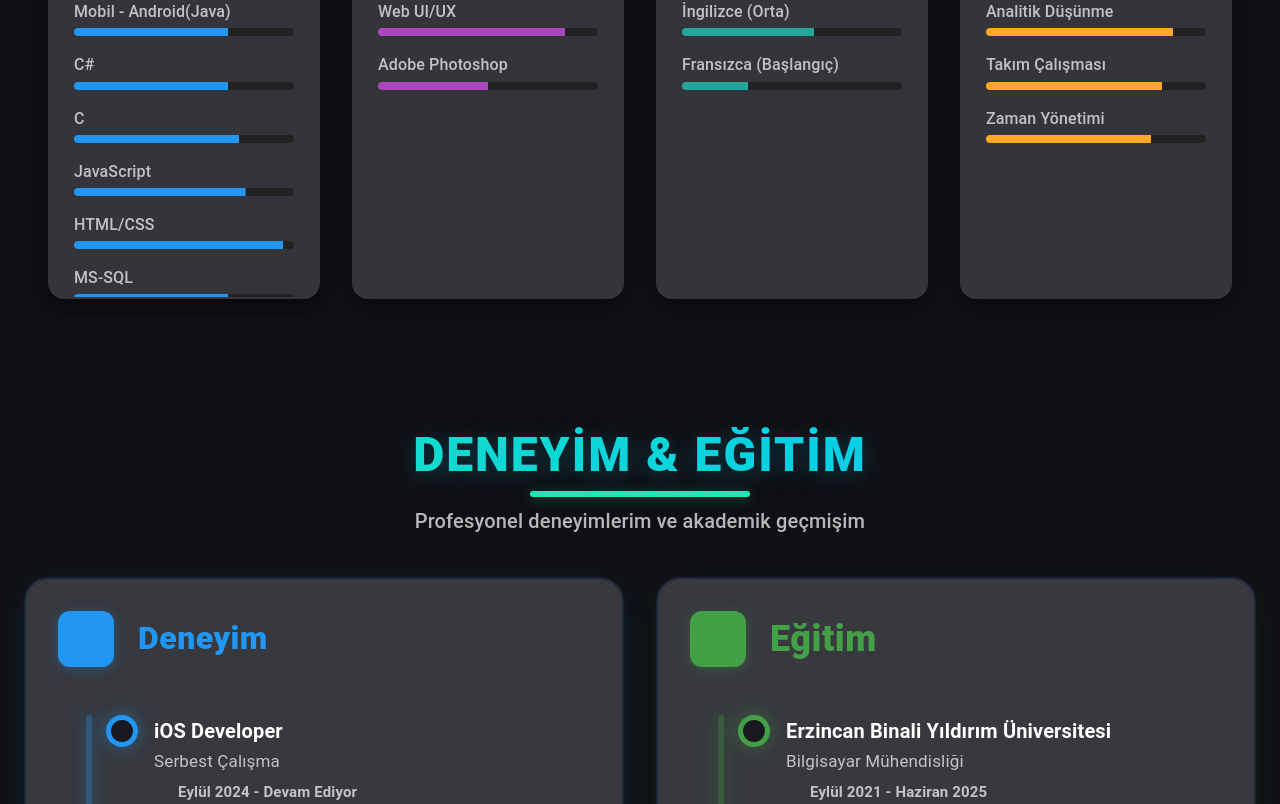
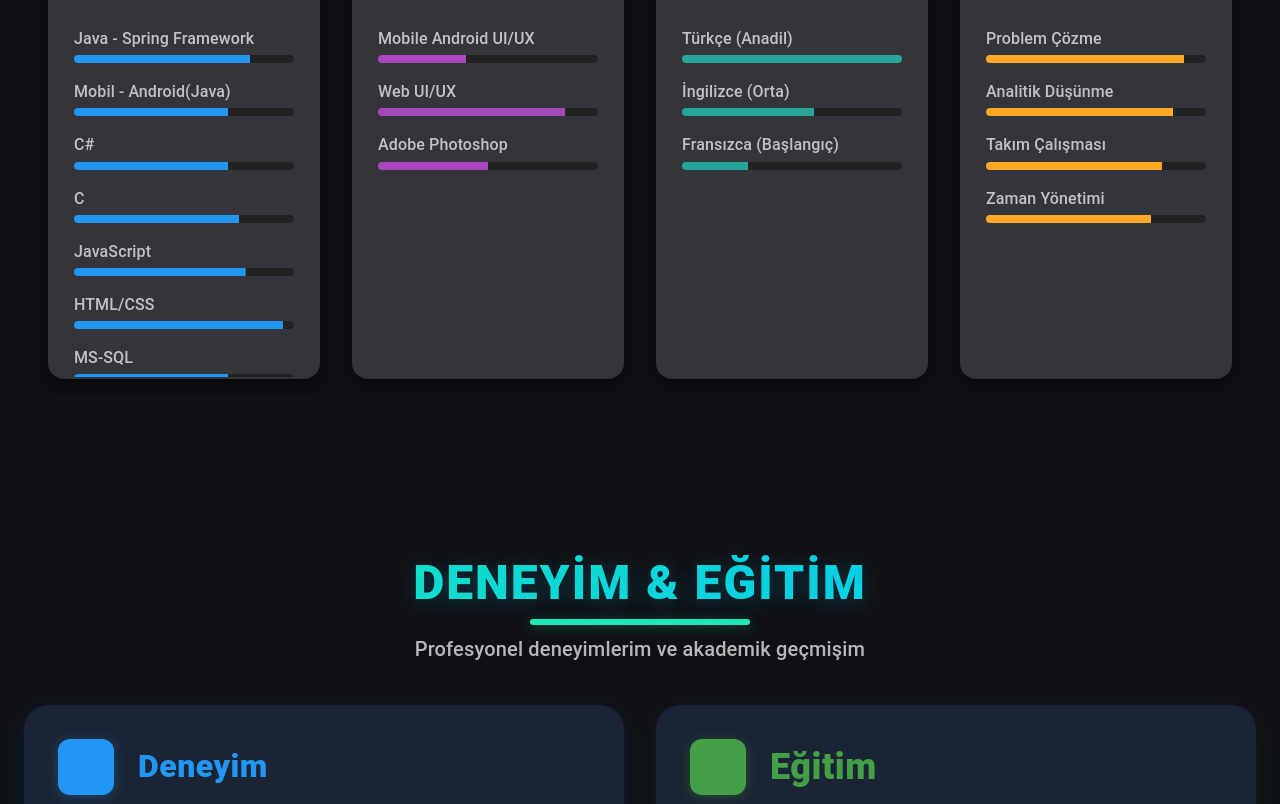
Before and after one commit to muhammetfisek/kisisel-sitem, a React (Vite) app in the folder mf_site/: page /yeteneklerim in a window 1280 px wide. Shown: the part 1996-2800 px from the top of the page. Built offline with nearby package versions, Linux system fonts and the light colour scheme; some icons are missing.

Commit message:
Deneyim bileşeninde içerik güncellemeleri yapıldı; yeni iş deneyimleri eklendi ve eğitim bilgileri güncellendi. Navbar bileşenine Deneyim menü öğesi eklendi. Yeteneklerim bileşeninde stil iyileştirmeleri gerçekleştirildi.

```diff
--- a/mf_site/src/deneyim/Deneyim.jsx
+++ b/mf_site/src/deneyim/Deneyim.jsx
@@ -7,22 +7,25 @@ import WorkIcon from '@mui/icons-material/Work';
 import SchoolIcon from '@mui/icons-material/School';
 import LocationOnIcon from '@mui/icons-material/LocationOn';
 import CalendarMonthIcon from '@mui/icons-material/CalendarMonth';
+import { useTheme } from '@mui/material/styles';
 
 const deneyimler = [
     {
-    title: "iOS Developer",
+        title: "Backend Developer",
         company: "Serbest Çalışma",
-    date: "Eylül 2024 - Devam Ediyor",
-    location: "Bursa, Türkiye - Uzaktan",
-    description: "SwiftUI kullanarak mobil uygulamalar geliştiriyorum. Kullanıcı dostu arayüzler tasarlayıp, modern iOS geliştirme pratiklerini kullanarak performanslı uygulamalar yaratıyorum.",
+        date: " Şubat 2025 - Devam Ediyor",
+        location: "İstanbul, Türkiye - Uzaktan",
+        description: "Kendi geliştirmiş olduğum uygulamamın backend kısmını yazıyorum",
       },
     {
         title: "Stajyer Yazılım Geliştirici",
-    company: "BELSİS Yazılım",
+        company: "Staj Okulu , Exedra Bilişim Çözümleri",
         date: "Temmuz 2024 - Ağustos 2024",
-    location: "Bursa, Türkiye - Ofisten",
-    description: "Staj sürecinde Odoo kullanarak modül geliştirme konusunda deneyim kazandım. Ekip çalışması ve yazılım geliştirme süreçleri hakkında bilgi edindim.",
+        location: "İstnabul-Üsküdar, Türkiye - Ofisten",
+        description: "Staj okulu sürecinde sektörün önde gelen firmalarından uzmanların gerçekleştirdiği seminer ve sunumlar sayesinde yazılım geliştirme süreçleri, kariyer planlaması ve güncel teknolojiler hakkında değerli bilgiler edindim.",
       },
+
+
 ];
 
 const egitimler = [
@@ -31,13 +34,13 @@ const egitimler = [
     degree: "Bilgisayar Mühendisliği",
     date: "Eylül 2021 - Haziran 2025",
     location: "Erzincan, Türkiye",
-    description: "Lisans eğitimimi bilgisayar mühendisliği alanında tamamladım. Eğitimim sırasında programlama, veri yapıları, algoritma analizi, mobil uygulama geliştirme ve yazılım mühendisliği konularında bilgi ve beceriler edindim.",
+    description: "Lisans eğitimimi bilgisayar mühendisliği alanında tamamladım. Eğitimim sırasında programlama, veri yapıları, mobil uygulama geliştirme ve yazılım mühendisliği gibi çeşitli  konularda bilgiler edindim.",
   },
   {
-    title: "Ali Karasu Anadolu Lisesi",
+    title: "Kurtköy Anadolu Lisesi",
     degree: "Lise Eğitimi",
-    date: "Eylül 2017 - Haziran 2021",
-    location: "Bursa, Türkiye",
+    date: "Eylül 2016 - Haziran 2020",
+    location: "İstanbul-Pendik, Türkiye",
     description: "Lise eğitimimi tamamlayarak yükseköğrenime hazırlandım. Bu süreçte temel bilimler ve yabancı dil alanlarında kendimi geliştirdim.",
   },
 ];
@@ -97,8 +100,14 @@ function TimelineList({ items, icon, color }) {
 }
 
 export default function Deneyim() {
+  const theme = useTheme();
+  const isDark = theme.palette.mode === 'dark';
+  const cardBg = isDark
+    ? 'rgba(30, 41, 59, 0.85)'
+    : 'rgba(255, 255, 255, 0.85)';
+
   return (
-    <Box sx={{ width: '100%', minHeight: '90vh', bgcolor: 'background.default', px: { xs: 1, md: 6 }, py: 6 }}>
+    <Box sx={{ width: '100%', minHeight: '90vh', bgcolor: 'background.default', px: { xs: 1, md: 6 }, py: 6, mt: { xs: 3, md: 6 } }}>
       <Typography
         variant="h3"
         sx={{
@@ -137,24 +146,30 @@ export default function Deneyim() {
       <Typography variant="h6" sx={{ color: 'text.secondary', textAlign: 'center', mb: 5 }}>
         Profesyonel deneyimlerim ve akademik geçmişim
       </Typography>
-      <Grid container spacing={4} justifyContent="center" alignItems="flex-start" sx={{
+      <Grid container spacing={4} justifyContent="center" alignItems="stretch" sx={{
         flexWrap: 'nowrap',
         overflowX: { xs: 'auto', md: 'visible' },
         maxWidth: '100vw',
         minHeight: 700,
         gap: 4,
       }}>
-        <Grid item xs={12} sm={6} md={6} lg={5} sx={{ minWidth: 600, maxWidth: 600, flex: 1, display: 'flex' }}>
+        <Grid item xs={12} sm={6} md={6} lg={5} sx={{ minWidth: 600, maxWidth: 600, flex: 1, display: 'flex', alignItems: 'stretch' }}>
           <Paper elevation={12} sx={{
             p: { xs: 2, md: 4 },
             borderRadius: 6,
-            minHeight: 600,
-            bgcolor: 'background.paper',
+            minHeight: 700,
             height: '100%',
+            background: cardBg,
+            backdropFilter: 'blur(8px)',
             display: 'flex',
             flexDirection: 'column',
             boxShadow: '0 8px 32px 0 rgba(0,198,251,0.10)',
             border: '2px solid #1a233a',
+            transition: 'border-color 0.4s, box-shadow 0.4s',
+            '&:hover': {
+              borderColor: '#2196f3',
+              boxShadow: '0 0 24px 2px #2196f355, 0 0 0 2px #2196f333',
+            },
           }}>
             <Box sx={{ display: 'flex', alignItems: 'center', mb: 4, gap: 2 }}>
               <Box sx={{
@@ -188,7 +203,7 @@ export default function Deneyim() {
                 boxShadow: '0 0 16px 2px #2196f333',
               }} />
               {deneyimler.map((item, idx) => (
-                <Box key={item.title} sx={{ position: 'relative', mb: 7, minHeight: 120 }}>
+                <Box key={item.title} sx={{ position: 'relative', mb: 7, minHeight: 120, mt: idx === 1 ? 12 : 0 }}>
                   {/* Nokta ve başlık hizası */}
                   <Box sx={{ display: 'flex', alignItems: 'center', ml: 0 }}>
                     <Box sx={{
@@ -237,17 +252,23 @@ export default function Deneyim() {
             </Box>
           </Paper>
         </Grid>
-        <Grid item xs={12} sm={6} md={6} lg={5} sx={{ minWidth: 600, maxWidth: 600, flex: 1, display: 'flex' }}>
+        <Grid item xs={12} sm={6} md={6} lg={5} sx={{ minWidth: 600, maxWidth: 600, flex: 1, display: 'flex', alignItems: 'stretch' }}>
           <Paper elevation={12} sx={{
             p: { xs: 2, md: 4 },
             borderRadius: 6,
-            minHeight: 600,
-            bgcolor: 'background.paper',
+            minHeight: 700,
             height: '100%',
+            background: cardBg,
+            backdropFilter: 'blur(8px)',
             display: 'flex',
             flexDirection: 'column',
             boxShadow: '0 8px 32px 0 rgba(67,160,71,0.10)',
             border: '2px solid #1a233a',
+            transition: 'border-color 0.4s, box-shadow 0.4s',
+            '&:hover': {
+              borderColor: '#43a047',
+              boxShadow: '0 0 24px 2px #43a04755, 0 0 0 2px #43a04733',
+            },
           }}>
             <Box sx={{ display: 'flex', alignItems: 'center', mb: 4, gap: 2 }}>
               <Box sx={{
@@ -281,7 +302,7 @@ export default function Deneyim() {
                 boxShadow: '0 0 16px 2px #43a04733',
               }} />
               {egitimler.map((item, idx) => (
-                <Box key={item.title} sx={{ position: 'relative', mb: 7, minHeight: 120 }}>
+                <Box key={item.title} sx={{ position: 'relative', mb: 7, minHeight: 120, mt: idx === 1 ? 7 : 0 }}>
                   {/* Nokta ve başlık hizası */}
                   <Box sx={{ display: 'flex', alignItems: 'center', ml: 0 }}>
                     <Box sx={{
--- a/mf_site/src/navbar/Navbar.jsx
+++ b/mf_site/src/navbar/Navbar.jsx
@@ -55,6 +55,8 @@ export default function Navbar({ darkMode, setDarkMode, onScrollTo, activeMenu }
       onScrollTo("hakkimda");
     } else if (item.label === "Yeteneklerim" && onScrollTo) {
       onScrollTo("yeteneklerim");
+    } else if (item.label === "Deneyim" && onScrollTo) {
+      onScrollTo("deneyim");
     } else {
       // Diğer menüler için ileride ekleme yapılabilir
     }
--- a/mf_site/src/yeteneklerim/Yeteneklerim.jsx
+++ b/mf_site/src/yeteneklerim/Yeteneklerim.jsx
@@ -63,7 +63,7 @@ const skills = [
 
 export default function Yeteneklerim() {
   return (
-    <Box sx={{ width: '100%', minHeight: '90vh', bgcolor: 'background.default', px: { xs: 1, md: 6 } }}>
+    <Box sx={{ width: '100%', minHeight: '90vh', bgcolor: 'background.default', px: { xs: 1, md: 6 }, mt: { xs: 3, md: 10 } }}>
       <Box sx={{ height: '10px' }} />
       <Typography
         variant="h3"
```
Lines whose indentation alone changed are shown as unchanged.
